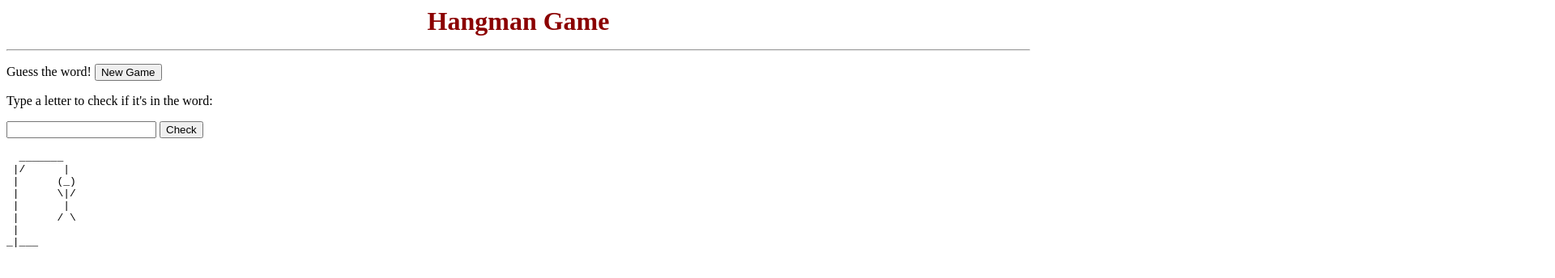
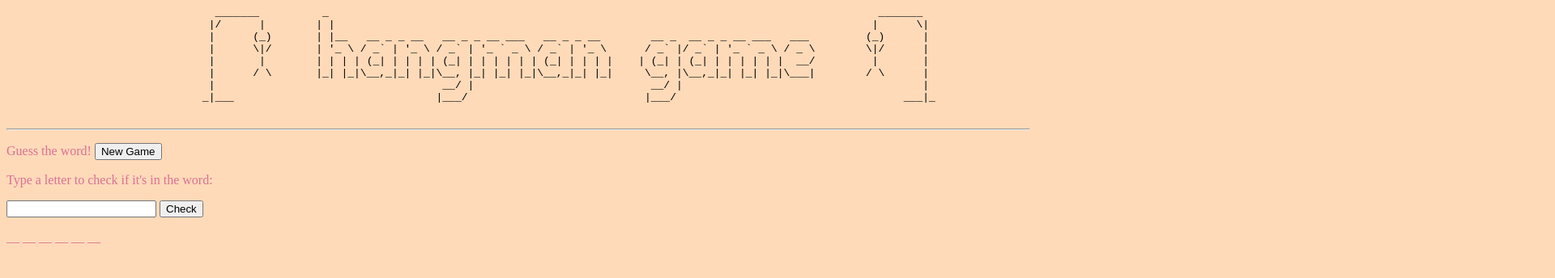
Before and after one commit to kampuzzle/Hangman-Game, a plain HTML site: page index.html in a window 1280 px wide. Both pictures are taken after a click on the button "New Game". Shown: the top 344 px of the page at 81% size, 1920 px wide, since content can reach past the window. Drawn offline with Linux system fonts and the light colour scheme.

Commit message:
now everything is pink and cute but there's a bug when i try to play again

```diff
--- a/hangman.js
+++ b/hangman.js
@@ -4,16 +4,19 @@ var countError = 0;
 
 function start(){
     var arrayw = words();
-    var num = getRandom(0,5);
+    var num = getRandom(0,20);
     wordGame = arrayw[num];
     var pEnd = document.getElementById("pEnd");
     var pGame = document.getElementById("pGame");
-    pEnd.style.visibility = "hidden";
+    pGame.style.visibility = "visible";
+    pBoss.style.visibility = "visible";
 
-    for(i = 0; i < wordGame.length; i++){
-        var pD = document.createElement("p" + i);
-        pD.innerText = "_ ";
-        pGame.append(pD);
+    if(countError !== 8){
+        for(i = 0; i < wordGame.length; i++){
+            var pD = document.createElement("p" + i);
+            pD.innerText = "__ ";
+            pGame.append(pD);
+        }
     }
 }
 
@@ -39,14 +42,18 @@ debugger
     }
     pBoss.innerHTML = getBoss();
     if(countError === 8){
-        alert("You died! Game Over :(");
+        alert("You died! Game Over :(\nThe word was "+wordGame);
+        countError = 0;
+        pGame.style.visibility = "hidden";
+        pBoss.style.visibility = "hidden";
+        resetGame();
     }
     txtletter.value = "";
 }
 
 
 function words(){
-    return["cat","dog","outside","cellphone", "dress","carrot"];
+    return["cat","dog","outside","cellphone", "dress","carrot","abyss","avenue","awkward","bandwagon","galaxy","gazebo", "gossip","icebox","luxury","microwave","oxygen","subway","transplant","unknown","witchcraft"];
 }
 
 function getRandom(min, max){
--- a/index.html
+++ b/index.html
@@ -2,10 +2,20 @@
     <head>
         <title>Hangman Game</title>
         <script src="hangman.js"></script>
+        <link rel="stylesheet" href="style.css">
     </head>
 
     <body>
-        <p align=center><b><font size="6" COLOR="#8B0000">Hangman Game</font></b></p>
+        <p id="pEnd"><pre>
+                                 _______          _                                                                                       _______
+                                |/      |        | |                                                                                     |      \|
+                                |      (_)       | |__   __ _ _ __   __ _ _ __ ___   __ _ _ __        __ _  __ _ _ __ ___   ___         (_)      |
+                                |      \|/       | '_ \ / _` | '_ \ / _` | '_ ` _ \ / _` | '_ \      / _` |/ _` | '_ ` _ \ / _ \        \|/      |
+                                |       |        | | | | (_| | | | | (_| | | | | | | (_| | | | |    | (_| | (_| | | | | | |  __/         |       |
+                                |      / \       |_| |_|\__,_|_| |_|\__, |_| |_| |_|\__,_|_| |_|     \__, |\__,_|_| |_| |_|\___|        / \      |
+                                |                                    __/ |                            __/ |                                      |
+                               _|___                                |___/                            |___/                                    ___|_
+        </pre></p>
         <hr>
         <p>Guess the word!
         <input type="button" value="New Game" onclick="start()"></p>
@@ -13,17 +23,7 @@
         <input type="text" id="txtletter">
         <input type="button" value="Check" onclick="play()"><br>
 
-        <p id="pEnd"><pre>
-  _______
- |/      |
- |      (_)
- |      \|/
- |       |
- |      / \
- |
-_|___
-        </pre></p>
-        <p id="pBoss"></p><br>
+        <p id="pBoss" align=left>
         <p id="pGame"></p><br>
     </body>
 
--- /dev/null
+++ b/style.css
@@ -0,0 +1,7 @@
+body{
+    background-color:#FFDAB9;
+}
+
+p{
+    color: palevioletred;
+}
```
